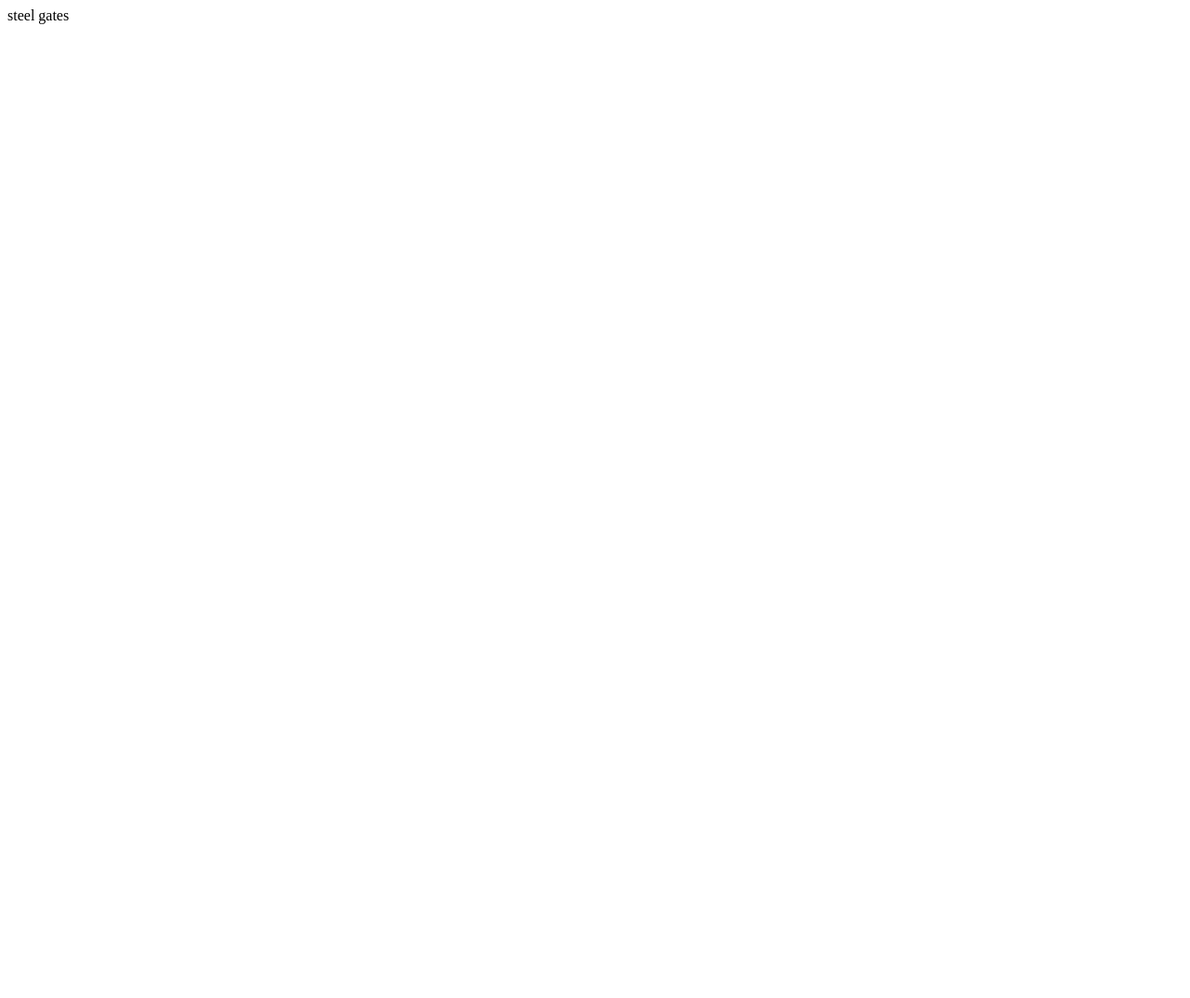
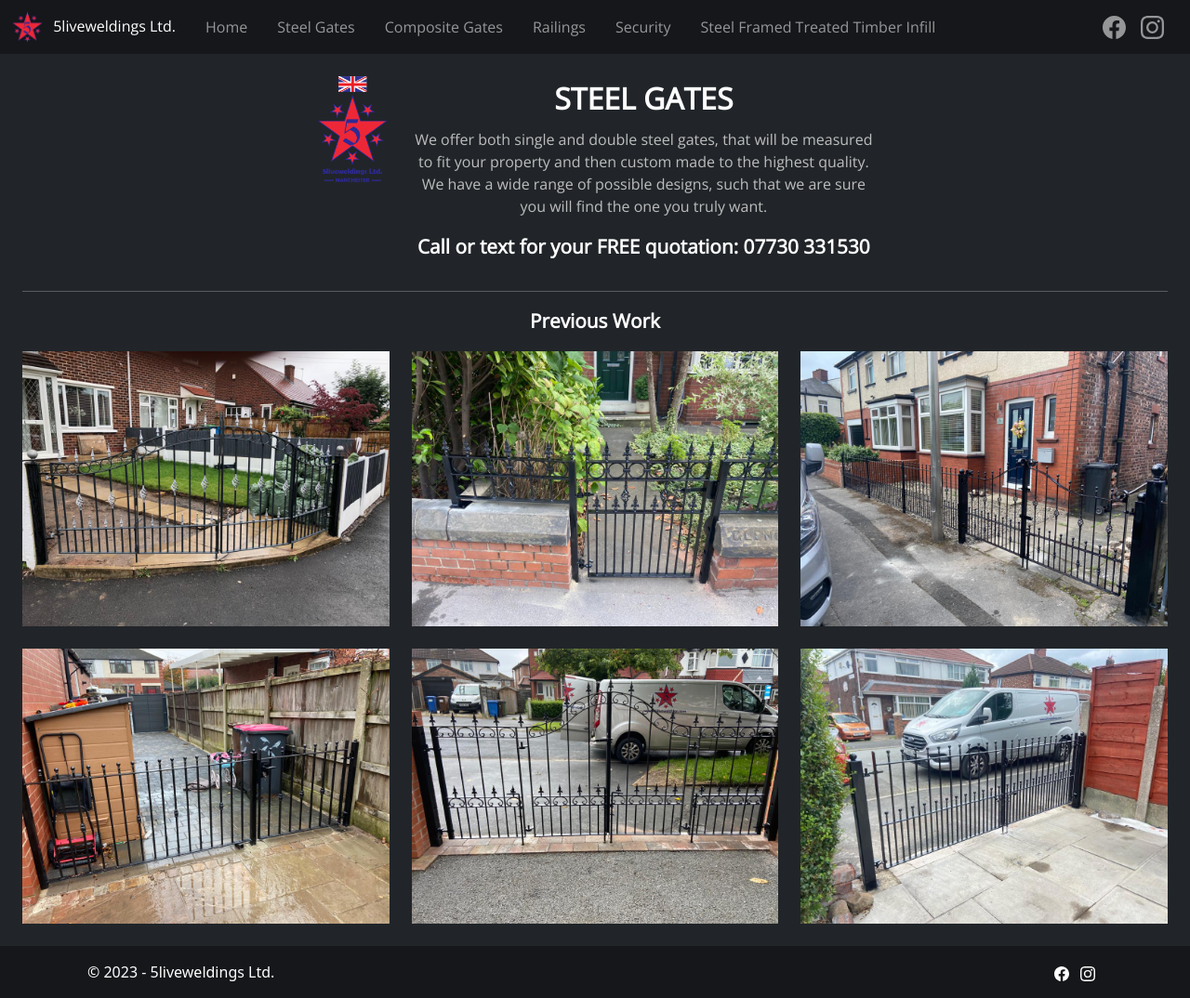
Before and after one commit to ethanbfc/5liveweldings, a Django app: page /steel-gates/ in a window 1280 px wide. Before the commit the page is almost empty. Shown: the whole page at 93% size. Before the commit the page ends 26 px from the top, so only its background shows below. Run offline with Django 4.2, Linux system fonts and the light colour scheme.

Commit message:
feat: Product page for steel gates

```diff
--- a/home/templates/steel_gates.html
+++ b/home/templates/steel_gates.html
@@ -1 +1,56 @@
-steel gates
+{% extends 'base.html' %}
+{% load static %}
+
+{% block head %}
+
+<!-- CSS -->
+<link rel="stylesheet" type="text/css" href="{% static 'css/product_pages.css' %}">
+
+{% endblock %}
+
+{% block content %}
+<!-- Main Container -->
+<div class="container p-4 main-container">
+
+    <!-- Introduction -->
+    <div class="row justify-content-center">
+        <div class="col-4 col-lg-1">
+            <img class="img-fluid" src="{% static '/images/logo.png' %}" alt="5liveweldings Ltd. Logo">
+        </div>
+        <div class="col-12 col-lg-5 text-center">
+            <p class="index-heading">Steel Gates</p>
+            <p style="color:rgb(189, 189, 189);">
+                We offer both single and double steel gates, that will be measured to fit your property and then custom made to the highest quality. We have a wide range of possible
+                designs, such that we are sure you will find the one you truly want.
+            </p>
+            <p class="subsection-text">Call or text for your FREE quotation: 07730 331530</p>
+        </div>
+    </div>
+
+    <hr>
+
+    <!-- Previous Work -->
+    <div class="row justify-content-center text-center">
+        <p class="subsection-text">Previous Work</p>
+        <div class="col-xl-4 mt-xl-0 col-md-6 col-12">
+            <img src="{% static '/images/steel-gates/example-1.jpg' %}" class="img-fluid" alt="Example of a steel gate manufactured and installed by 5liveweldings Ltd.">
+        </div>
+        <div class="col-xl-4 col-md-6 mt-md-0 col-12 mt-4">
+            <img src="{% static '/images/steel-gates/example-2.jpg' %}" class="img-fluid" alt="Example of a steel gate manufactured and installed by 5liveweldings Ltd.">
+        </div>
+        <div class="col-xl-4 mt-xl-0 col-md-6 col-12 mt-4">
+            <img src="{% static '/images/steel-gates/example-3.jpg' %}" class="img-fluid" alt="Example of a steel gate manufactured and installed by 5liveweldings Ltd.">
+        </div>
+        <div class="col-xl-4 col-md-6 col-12 mt-4">
+            <img src="{% static '/images/steel-gates/example-4.jpg' %}" class="img-fluid" alt="Example of a steel gate manufactured and installed by 5liveweldings Ltd.">
+        </div>
+        <div class="col-xl-4 col-md-6 col-12 mt-4">
+            <img src="{% static '/images/steel-gates/example-5.jpg' %}" class="img-fluid" alt="Example of a steel gate manufactured and installed by 5liveweldings Ltd.">
+        </div>
+        <div class="col-xl-4 col-md-6 col-12 mt-4">
+            <img src="{% static '/images/steel-gates/example-6.jpg' %}" class="img-fluid" alt="Example of a steel gate manufactured and installed by 5liveweldings Ltd.">
+        </div>
+    </div>
+
+</div>
+{% endblock %}
--- /dev/null
+++ b/static/css/product_pages.css
@@ -0,0 +1,23 @@
+.main-container {
+    font-family: Open Sans, Arial, sans-serif;
+    max-width: 100%;
+    background-color: #212529;
+    color: white;
+}
+
+.img-fluid {
+    max-width: 100%;
+    height: auto;
+}
+
+.index-heading {
+    font-weight: bolder;
+    text-transform: uppercase;
+    font-size: 2rem;
+    margin-bottom: 0.5rem;
+}
+
+.subsection-text {
+    font-weight: bold;
+    font-size: 1.3rem;
+}
```
Also changed, not shown: home/templates/index.html (+7 -7 lines), static/images/steel-gates/example-1.jpg (added), static/images/steel-gates/example-2.jpg (added), static/images/steel-gates/example-3.jpg (added), static/images/steel-gates/example-4.jpg (added), static/images/steel-gates/example-5.jpg (added), static/images/steel-gates/example-6.jpg (added).
